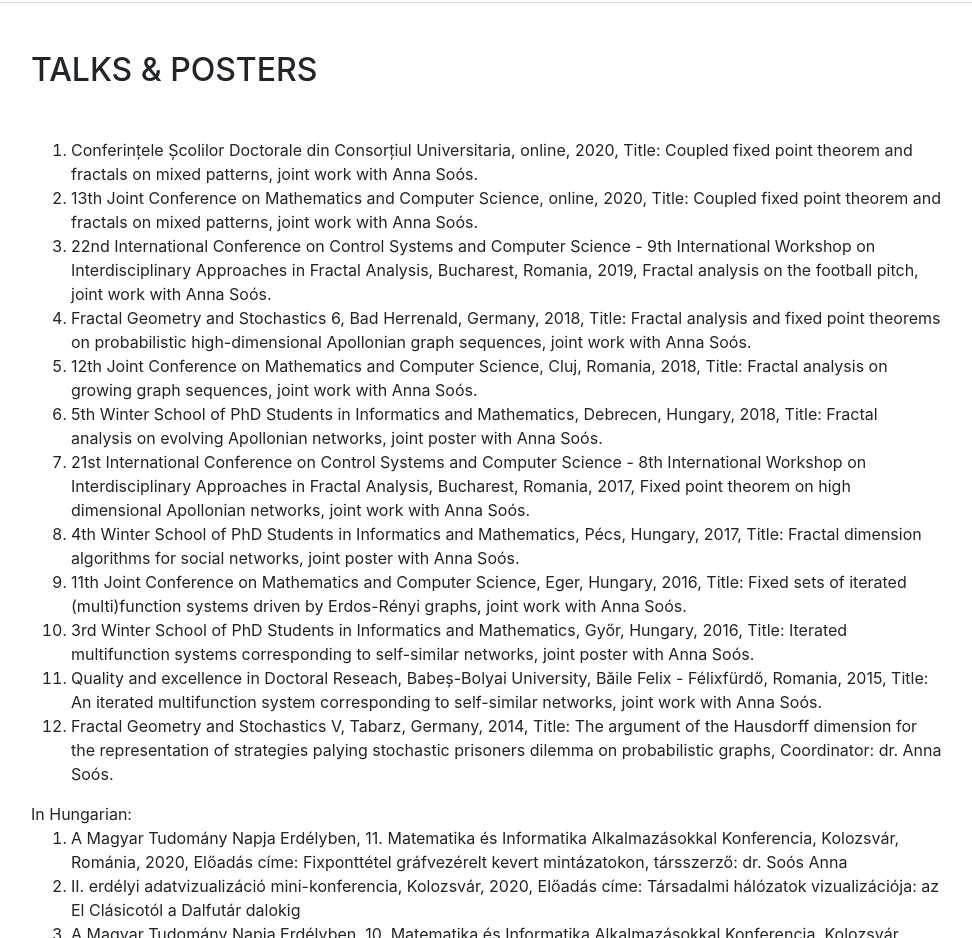
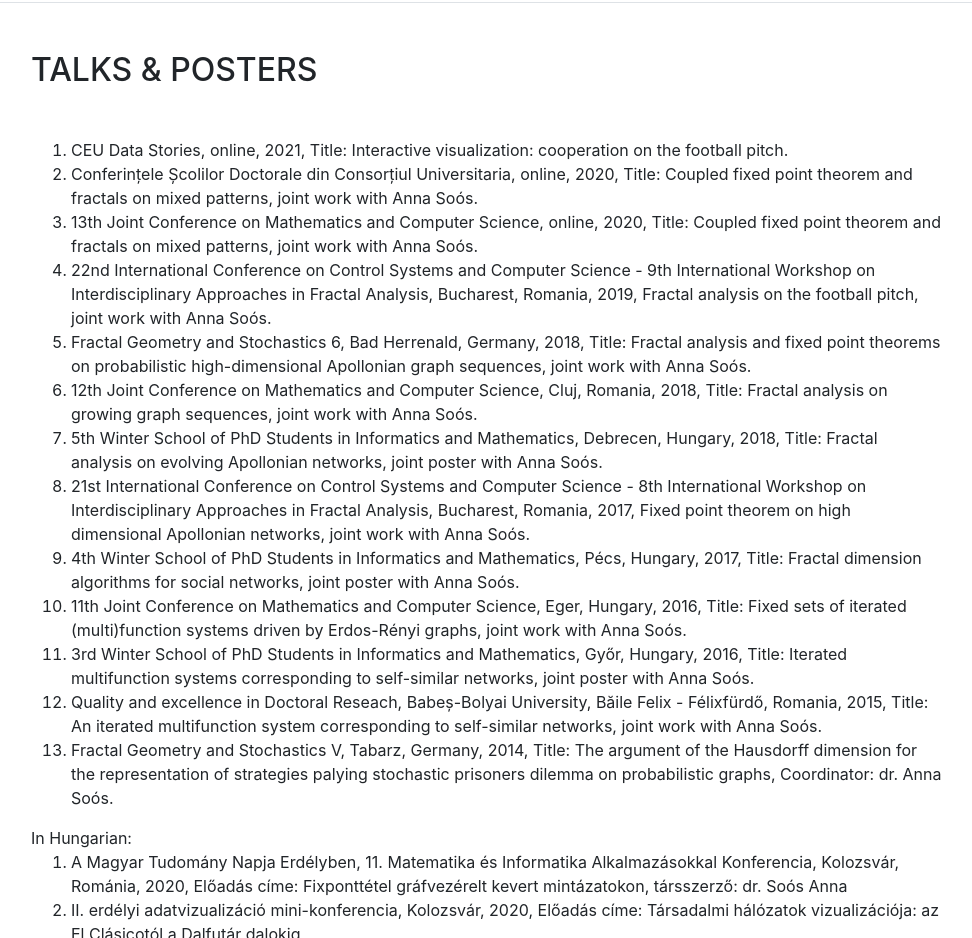
Before and after one commit to simonlevente/simonlevente.github.io, a website with bundled scripts: page index.html in a window 1280 px wide. Shown: the part 2380-3318 px from the top of the page, without its empty margins (289-1261 px from the left). Built offline with nearby package versions, Linux system fonts and the light colour scheme; a web font is replaced by a local one.

Commit message:
Add files via upload
ceu data stories added

```diff
--- a/index.html
+++ b/index.html
@@ -199,6 +199,8 @@
         <div class="my-auto">
           <h2 class="mb-5">Talks & posters</h2>
             <ol>
+				<li>CEU Data Stories, online, 2021,
+                    Title: Interactive visualization: cooperation on the football pitch.</li>
                 <li>Conferințele Școlilor Doctorale din Consorțiul Universitaria, online, 2020,
                     Title: Coupled fixed point theorem and fractals on mixed patterns, joint work with Anna Soós.</li>
                 <li>13th Joint Conference on Mathematics and Computer Science, online, 2020,
```
